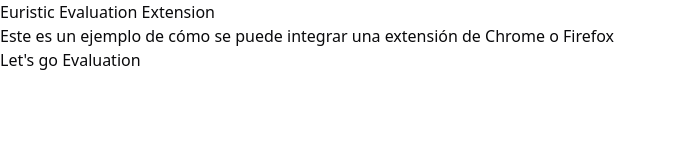
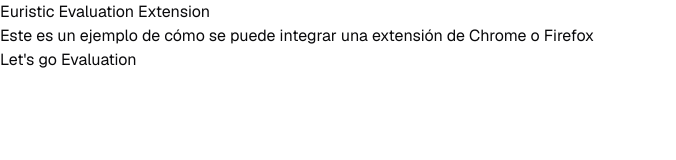
Before and after one commit to Savecoders/UxEvalExtension, a React (Vite) app: page / in a window 1280 px wide. Shown: the top 160 px of the page, without its empty margins (0-676 px from the left). Built offline with nearby package versions, Linux system fonts and the light colour scheme.

Commit message:
chore: sans geist font family

```diff
--- a/tailwind.config.js
+++ b/tailwind.config.js
@@ -3,6 +3,9 @@
   darkMode: ['class'],
   content: ['./index.html', './src/**/*.{ts,tsx,js,jsx}'],
   theme: {
+    fontFamily: {
+      sans: ['Geist', 'sans-serif'],
+    },
     extend: {
       borderRadius: {
         lg: 'var(--radius-lg)',
```
